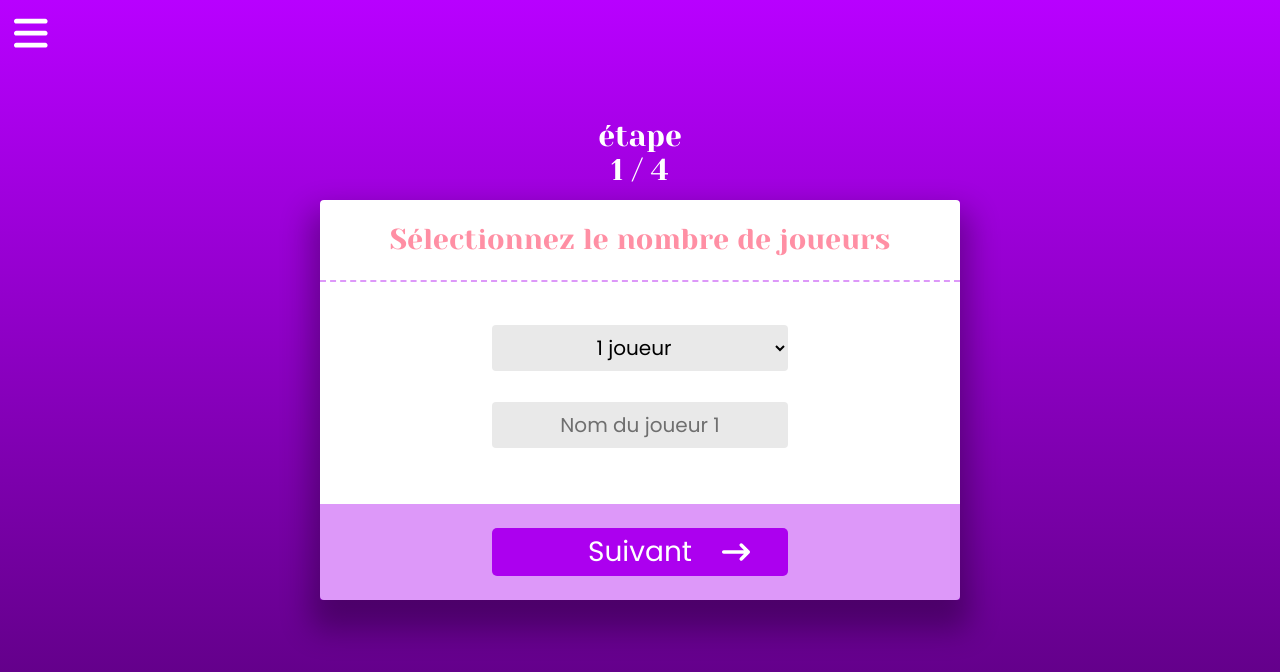
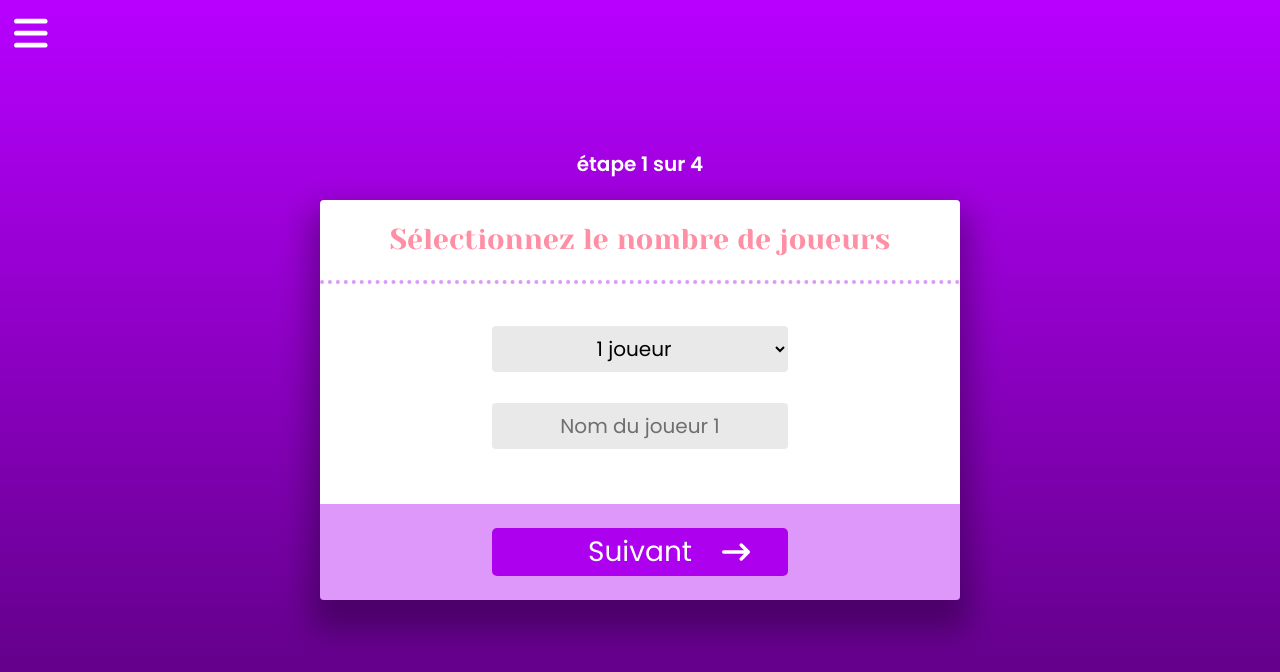
Before and after one commit to SergioTrinquet/Memory_Game, a Vue app: page /settings in a window 1280 px wide. Shown: the top 672 px of the page. Built offline with nearby package versions, Linux system fonts and the light colour scheme; a web font is replaced by a local one.

Commit message:
Remplacement composant BaseModal par CustomModal

```diff
--- a/src/views/Settings.vue
+++ b/src/views/Settings.vue
@@ -1,23 +1,198 @@
 <template>
   <Header />
   <div class="modals">
-    <div class="etapes">
-      <div>étape</div>
-      <div>{{ modalDone }} / 4</div>
+
+  <!-- TEST -->
+  <!-- Nombre de joueurs -->
+  <CustomModal
+    id="first-modal"
+    data-order="0"
+    :show="selectedModal[0]"
+    :legend="'Sélectionnez le nombre de joueurs'"
+    :current-modal="currentModal"
+  >
+    <div class="modal-content">
+          <select v-model="nbOfPlayers">
+            <option v-for="nb in maxNbPlayers" :key="nb">{{ nb }} joueur{{ nb > 1 ? 's' : '' }}</option>
+          </select>
+    <!-- inputsPlayers: {{ inputsPlayers }} -->  <!-- TEST -->   <!-- msgErrorInputsPlayers: {{ msgErrorInputsPlayers }} -->  <!-- TEST -->
+          <div class="wrapper-joueurs">
+            <div v-for="idx in parseInt(nbOfPlayers)" :key="idx" class="lgn-joueur">
+              <div class="input-joueur-wrapper">
+                <input
+                  type="text" name="joueur"
+                  :placeholder="'Nom du joueur ' + idx"
+                  v-model="inputsPlayers[idx - 1]"
+                  :class="{ 'error': !!msgErrorInputsPlayers[idx - 1] !== false }"
+                />
+                <div v-if="msgErrorInputsPlayers[idx - 1] != ''" class="msg-error">{{ msgErrorInputsPlayers[idx - 1] }}</div>
+              </div>
+            </div>
+          </div>
     </div>
 
+    <template v-slot:buttons>
+      <BaseButton
+        @click="recordNbPlayers"
+        class="bt-navigation"
+        :hover-effect="{ backgroundColor: colorHoverEffect, color: '#fff' }"
+      >
+        Suivant
+        <template v-slot:icon-right>
+          <font-awesome-icon icon="arrow-right-long"  class="icon-right" />
+        </template>
+      </BaseButton>
+    </template>
+  </CustomModal>
+
+   <!-- Nombre de paires -->
+   <CustomModal
+    data-order="1"
+    :show="selectedModal[1]"
+    :legend="'Combien de paires identiques'"
+    :current-modal="currentModal"
+  >
+      <div class="select-settings-wrapper">
+        <select
+          v-model="nbPairOfCards"
+          :class="{ 'error': errorSelectNbPair }"
+        >
+          <option v-for="nb in optionNbPairs" :key="nb">{{ nb }}</option>
+        </select>
+        <div v-if="errorSelectNbPair" class="msg-error">Veuillez sélectionner une valeur.</div>
+      </div>
+
+      <template v-slot:buttons>
+        <BaseButton
+          @click="stepBack"
+          class="bt-navigation"
+          text-align-right
+          :hover-effect="{ backgroundColor: colorHoverEffect, color: '#fff', fromRight: true }"
+        >
+          précédent
+          <template v-slot:icon-left>
+            <font-awesome-icon icon="arrow-left-long" class="icon-left" />
+          </template>
+        </BaseButton>
+        <BaseButton
+          @click="recordNbPairs"
+          class="bt-navigation"
+          text-align-left
+          :hover-effect="{ backgroundColor: colorHoverEffect, color: '#fff' }"
+        >
+          suivant
+          <template v-slot:icon-right>
+            <font-awesome-icon icon="arrow-right-long"  class="icon-right" />
+          </template>
+        </BaseButton>
+      </template>
+  </CustomModal>
+
+
+  <!-- Sélection du thème -->
+  <CustomModal
+    data-order="2"
+    :show="selectedModal[2]"
+    :legend="'Choisissez un thème'"
+    :current-modal="currentModal"
+  >
+    <div class="select-settings-wrapper">
+      <select
+        v-model="theme"
+        :class="{ 'error': errorTheme }"
+      >
+        <option v-for="theme in optionThemes" :key="theme">{{ theme }}</option>
+      </select>
+      <div v-if="errorTheme" class="msg-error">Veuillez sélectionner un thème.</div>
+    </div>
+
+    <template v-slot:buttons>
+        <BaseButton
+          @click="stepBack"
+          class="bt-navigation"
+          text-align-right
+          :hover-effect="{ backgroundColor: colorHoverEffect, color: '#fff', fromRight: true }"
+        >
+          précédent
+          <template v-slot:icon-left>
+            <font-awesome-icon icon="arrow-left-long" class="icon-left" />
+          </template>
+        </BaseButton>
+
+        <BaseButton
+          @click="recordTheme"
+          class="bt-navigation"
+          text-align-left
+          :hover-effect="{ backgroundColor: colorHoverEffect, color: '#fff' }"
+        >
+          suivant
+          <template v-slot:icon-right>
+            <font-awesome-icon icon="arrow-right-long"  class="icon-right" />
+          </template>
+        </BaseButton>
+    </template>
+  </CustomModal>
+
+  <!-- Laps de temps max. entre 2 cartes -->
+  <CustomModal
+    data-order="3"
+    :show="selectedModal[3]"
+    :legend="'Laps de temps max. entre l\'apparition des 2 cartes'"
+    :current-modal="currentModal"
+  >
+    <div>
+      <div class="range">
+        <span>3</span>
+        <input
+          type="range"
+          v-model="timeDisplayCard"
+          min="3" max="15"
+          step="1"
+        >
+        <span>15</span>
+      </div>
+      <div class="result-seconds">{{ timeDisplayCard }} secondes</div>
+    </div>
+
+    <template v-slot:buttons>
+      <BaseButton
+        @click="stepBack"
+        class="bt-navigation"
+        text-align-right
+        :hover-effect="{ backgroundColor: colorHoverEffect, color: '#fff', fromRight: true }"
+      >
+        précédent
+        <template v-slot:icon-left>
+          <font-awesome-icon icon="arrow-left-long" class="icon-left" />
+        </template>
+      </BaseButton>
+
+      <BaseButton
+        @click="recordTimeVisibleCard"
+        class="bt-navigation"
+        text-align-left
+        :hover-effect="{ backgroundColor: colorHoverEffect, color: '#fff' }"
+      >
+        suivant
+        <template v-slot:icon-right>
+          <font-awesome-icon icon="arrow-right-long"  class="icon-right" />
+        </template>
+      </BaseButton>
+    </template>
+  </CustomModal>
+  <!-- FIN TEST -->
+
+
     <!-- Nombre de joueurs -->
-    <Modal :show="selectedModal[0]" id="first-modal">
+    <!-- <Modal :show="selectedModal[0]" id="first-modal">
       <div class="modal-legend">Sélectionnez le nombre de joueurs</div>
 
-      <div class="modal-content" id="first-modal">
+      <div class="modal-content">
         <select v-model="nbOfPlayers">
           <option v-for="nb in maxNbPlayers" :key="nb">{{ nb }} joueur{{ nb > 1 ? 's' : '' }}</option>
         </select>
-  <!-- inputsPlayers: {{ inputsPlayers }} -->  <!-- TEST -->   <!-- msgErrorInputsPlayers: {{ msgErrorInputsPlayers }} -->  <!-- TEST -->
         <div class="wrapper-joueurs">
           <div v-for="idx in parseInt(nbOfPlayers)" :key="idx" class="lgn-joueur">
-            <!-- <label for="joueur" class="modal-legend">joueur {{ idx }}</label> -->
             <div class="input-joueur-wrapper">
               <input
                 type="text" name="joueur"
@@ -43,12 +218,11 @@
           </template>
         </BaseButton>
       </div>
-    </Modal>
+    </Modal> -->
 
 
     <!-- Nombre de paires -->
-    <Modal :show="selectedModal[1]">
-
+    <!-- <Modal :show="selectedModal[1]">
       <div class="modal-legend">Combien de paires identiques</div>
 
       <div class="select-settings-wrapper">
@@ -60,7 +234,6 @@
         </select>
         <div v-if="errorSelectNbPair" class="msg-error">Veuillez sélectionner une valeur.</div>
       </div>
-
 
       <div class="modal-buttons" data-order="1">
         <BaseButton
@@ -86,12 +259,11 @@
           </template>
         </BaseButton>
       </div>
-
-    </Modal>
+    </Modal> -->
 
 
     <!-- Sélection du thème -->
-    <Modal :show="selectedModal[2]">
+    <!-- <Modal :show="selectedModal[2]">
       <div class="modal-legend">Choisissez un thème</div>
       <div class="select-settings-wrapper">
         <select
@@ -130,13 +302,12 @@
         </BaseButton>
 
       </div>
-
-    </Modal>
+    </Modal> -->
 
 
-
-    <Modal :show="selectedModal[3]">
-      <div class="modal-legend">Laps de temps max. entre l'appartion des 2 cartes</div>
+    <!-- Laps de temps max. entre 2 cartes -->
+    <!-- <Modal :show="selectedModal[3]">
+      <div class="modal-legend">Laps de temps max. entre l'apparition des 2 cartes</div>
       <div>
         <div class="range">
           <span>3</span>
@@ -148,7 +319,7 @@
           >
           <span>15</span>
         </div>
-        <div class="result-seconds">{{ timeDisplayCard }} <span>secondes</span></div>
+        <div class="result-seconds">{{ timeDisplayCard }} secondes</div>
       </div>
 
       <div class="modal-buttons" data-order="3">
@@ -178,8 +349,7 @@
         </BaseButton>
 
       </div>
-
-    </Modal>
+    </Modal>  -->
 
 
   </div>
@@ -187,7 +357,8 @@
 
 <script setup>
   import Header from '@/components/Header.vue'
-  import Modal from '@/components/base/BaseModal.vue'
+  /* import Modal from '@/components/base/BaseModal.vue'  */
+  import CustomModal from '@/components/CustomModal.vue'
   import BaseButton from '@/components/base/BaseButton.vue'
 
   import { useStore } from 'vuex'
@@ -197,7 +368,7 @@
   let selectedModal = ref([true, false, false, false]);
   let nbOfPlayers = ref("1 joueur");
   let nbPairOfCards = ref(null);
-  let modalDone = ref(1);
+  let currentModal = ref(1);
   let inputsPlayers = ref([""]);
   let msgErrorInputsPlayers = ref([]);
   let errorSelectNbPair = ref(false);
@@ -303,7 +474,7 @@
     temp_selectedModal[newOrder] = true;
     selectedModal.value = [...temp_selectedModal];
     // Mise à jour n° de la modale
-    modalDone.value = (newOrder + 1);
+    currentModal.value = (newOrder + 1);
   }
 
   // Pour mettre à jour 'inputsPlayers' qd sélect° nb de joueurs
@@ -339,68 +510,12 @@
   box-shadow: 0 20px 30px 10px rgba(0,0,0,0.3), inset 0 1.5vh rgba(255, 143, 164, 0.3);
 } */
 
-/* select option {
-  color: rgb(255, 79, 112);
-} */
-/* .etapes {
-  padding: max(35px, 5vmin); padding: max(35px, 4vmin);
-  z-index: 1;
-  transform: rotate(45deg) translate(max(24.5px, 3.5vmin), max(24.5px, 3.5vmin));
-  background-color: rgb(255, 143, 164);
-  display: flex;
-  justify-content: center;
-  align-items: center;
-  box-shadow: 1px 1px 5px 0px rgba(0,0,0,0.3);
-  border-radius: max(7px, 1.5vmin);
-}
-.etapes > div {
-  position: absolute;
-  z-index: 1;
-  color: #f7f7f7;
-  transform: rotate(-45deg);
-  font-family: 'Poppins', sans-serif;
-  width: 10vw;
-  text-align: center;
-  text-shadow: 0 2px 0px rgba(153, 0, 213, 0.6);
-  letter-spacing: -0.05em;
-  min-width: 70px;
-} */
-.etapes {
-  color: #fff;
-  font-family: 'Poppins', sans-serif;
-  text-align: center;
-  position: absolute;
-  z-index: 1;
-  top: calc(25vh - 2.7em);
-}
-.etapes > div:first-child {
-
-}
-.etapes > div:last-child {
-
-}
-
-.modal-legend {
-  font-size: clamp(22px, 3.6vmin, 34px);
-  line-height: clamp(24px, 4vmin, 34px);
-  text-align: center;
-  border-bottom: dashed 2px var(--color-primary-light);
-}
-
 .select-settings-wrapper,
 .wrapper-joueurs,
 .input-joueur-wrapper,
-.modal-legend,
 .modal-content,
-.modal-buttons,
 .msg-error {
   width: 100%;
-}
-
-.modal-legend,
-.modal-content,
-.modal-buttons {
-    padding: 3vh;
 }
 
 .modal-content {
@@ -409,6 +524,7 @@
   justify-content: center;
   align-items: center;
   flex-grow: 1;
+  padding: var(--padding-modal-settings);
 }
 
 .wrapper-joueurs {
@@ -436,12 +552,9 @@
 }
 
 select {
-  width: 30%;
+  width: 35%;
 }
-#first-modal select,
-.input-joueur-wrapper input {
-  width: 50%;
-}
+
 .lgn-joueur input.error,
 select.error {
   box-shadow: inset 0 0 0 2px var(--color-error);
@@ -454,14 +567,9 @@
 .select-settings-wrapper {
   text-align: center;
   position: relative;
+  padding: 0 var(--padding-modal-settings);
 }
 
-.modal-buttons {
-  display: flex;
-  flex-direction: row;
-  justify-content: center;
-  background-color: var(--color-primary-light);
-}
 .range {
   display: flex;
   justify-content: center;
@@ -473,8 +581,10 @@
   color: var(--color-primary);
 }
 .result-seconds {
+  font-family: 'Poppins', sans-serif;
   text-align: center;
   margin-top: 1vh;
+  color: #dd98f9; color: var(--color-primary);
 }
 
 input[type="range"] {
@@ -514,7 +624,6 @@
 
 
 button.bt-navigation {
-  background-color: var(--color-tertiary);
   background-color: var(--color-primary);
   color: #fff;
   height: 6vh;
```
